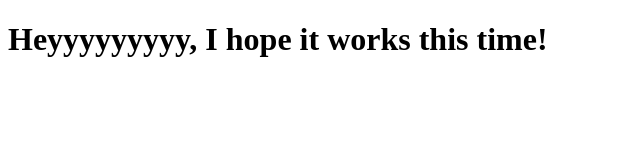
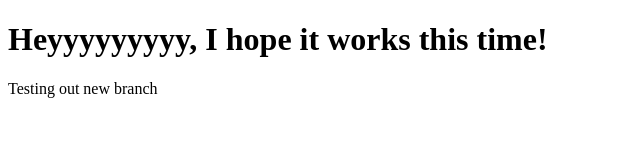
Before and after one commit to kaelaagreen/Group-1-Javascript, a plain HTML site: page index.html in a window 1280 px wide. Shown: the whole page, without its empty margins (0-640 px from the left). Drawn offline with Linux system fonts and the light colour scheme.

Commit message:
testing branch

```diff
--- a/index.html
+++ b/index.html
@@ -9,6 +9,7 @@
 </head>
 <body>
     <h1> Heyyyyyyyyy, I hope it works this time!</h1>
+   <p>Testing out new branch</p>
 
     <script src="script.js"></script>
 </body>
```
